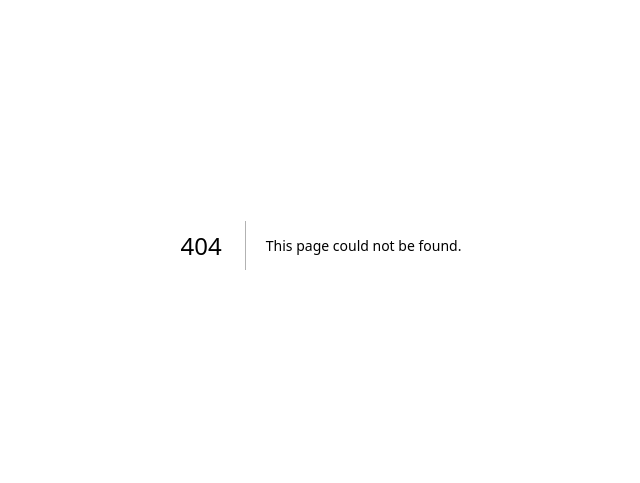
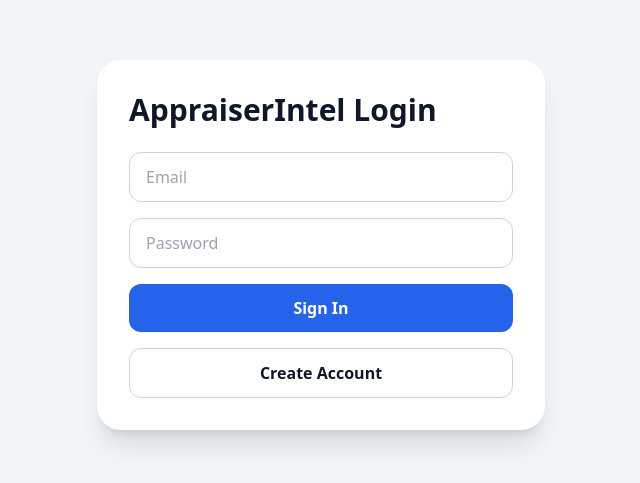
Before and after one commit to mose027-cmd/AppaiserIntel, a Next.js app: page /login in a window 1280 px wide. Before the commit this address had no page. Shown: the part 155-638 px from the top of the page, without its empty margins (319-959 px from the left). Built offline with nearby package versions, Linux system fonts and the light colour scheme; no server answers.

Commit message:
Create page.tsx

```diff
--- /dev/null
+++ b/app/login/page.tsx
@@ -0,0 +1,93 @@
+"use client";
+
+import { useState } from "react";
+import { createClient } from "@supabase/supabase-js";
+
+const supabase = createClient(
+  process.env.NEXT_PUBLIC_SUPABASE_URL!,
+  process.env.NEXT_PUBLIC_SUPABASE_ANON_KEY!
+);
+
+export default function LoginPage() {
+  const [email, setEmail] = useState("");
+  const [password, setPassword] = useState("");
+  const [loading, setLoading] = useState(false);
+
+  async function signUp() {
+    setLoading(true);
+
+    const { error } = await supabase.auth.signUp({
+      email,
+      password,
+    });
+
+    if (error) {
+      alert(error.message);
+    } else {
+      alert("Account created successfully.");
+    }
+
+    setLoading(false);
+  }
+
+  async function signIn() {
+    setLoading(true);
+
+    const { error } = await supabase.auth.signInWithPassword({
+      email,
+      password,
+    });
+
+    if (error) {
+      alert(error.message);
+    } else {
+      window.location.href = "/";
+    }
+
+    setLoading(false);
+  }
+
+  return (
+    <main className="flex min-h-screen items-center justify-center bg-slate-100 p-6">
+      <div className="w-full max-w-md rounded-3xl bg-white p-8 shadow-xl">
+        <h1 className="mb-6 text-3xl font-bold text-slate-900">
+          AppraiserIntel Login
+        </h1>
+
+        <div className="space-y-4">
+          <input
+            type="email"
+            placeholder="Email"
+            className="w-full rounded-xl border border-slate-300 px-4 py-3"
+            value={email}
+            onChange={(e) => setEmail(e.target.value)}
+          />
+
+          <input
+            type="password"
+            placeholder="Password"
+            className="w-full rounded-xl border border-slate-300 px-4 py-3"
+            value={password}
+            onChange={(e) => setPassword(e.target.value)}
+          />
+
+          <button
+            onClick={signIn}
+            disabled={loading}
+            className="w-full rounded-xl bg-blue-600 px-4 py-3 font-semibold text-white"
+          >
+            Sign In
+          </button>
+
+          <button
+            onClick={signUp}
+            disabled={loading}
+            className="w-full rounded-xl border border-slate-300 px-4 py-3 font-semibold"
+          >
+            Create Account
+          </button>
+        </div>
+      </div>
+    </main>
+  );
+}
```
